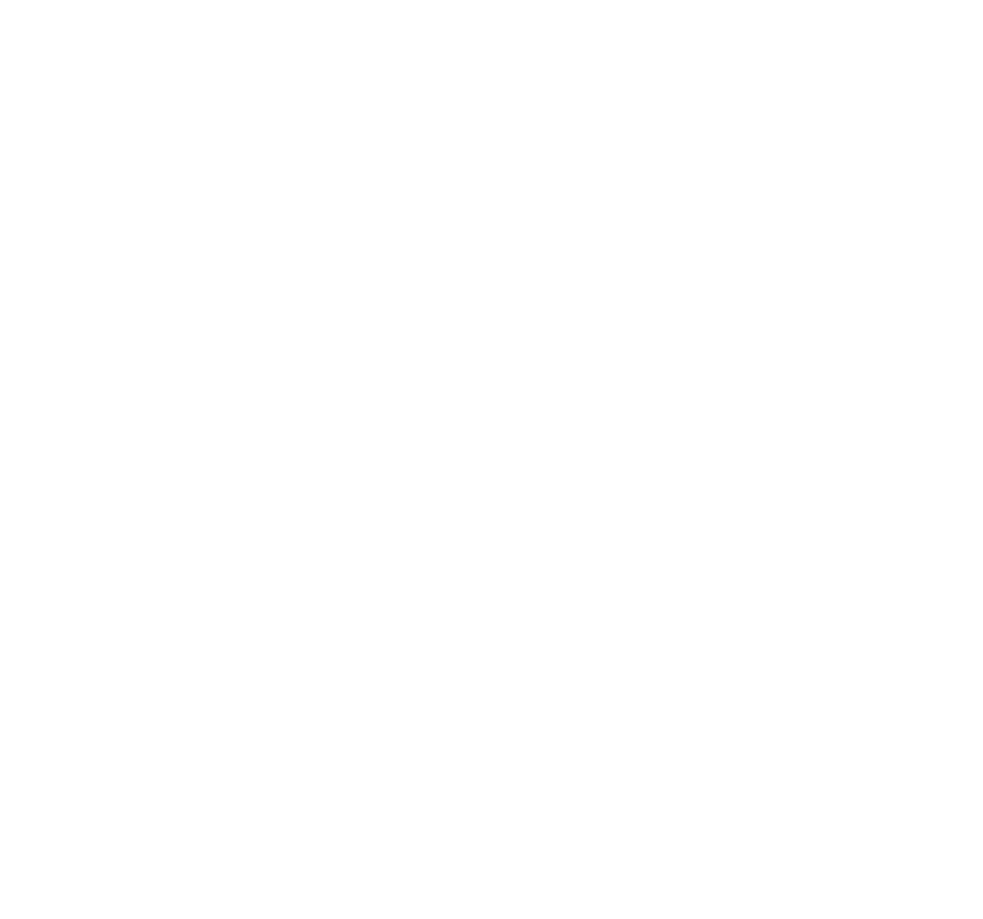
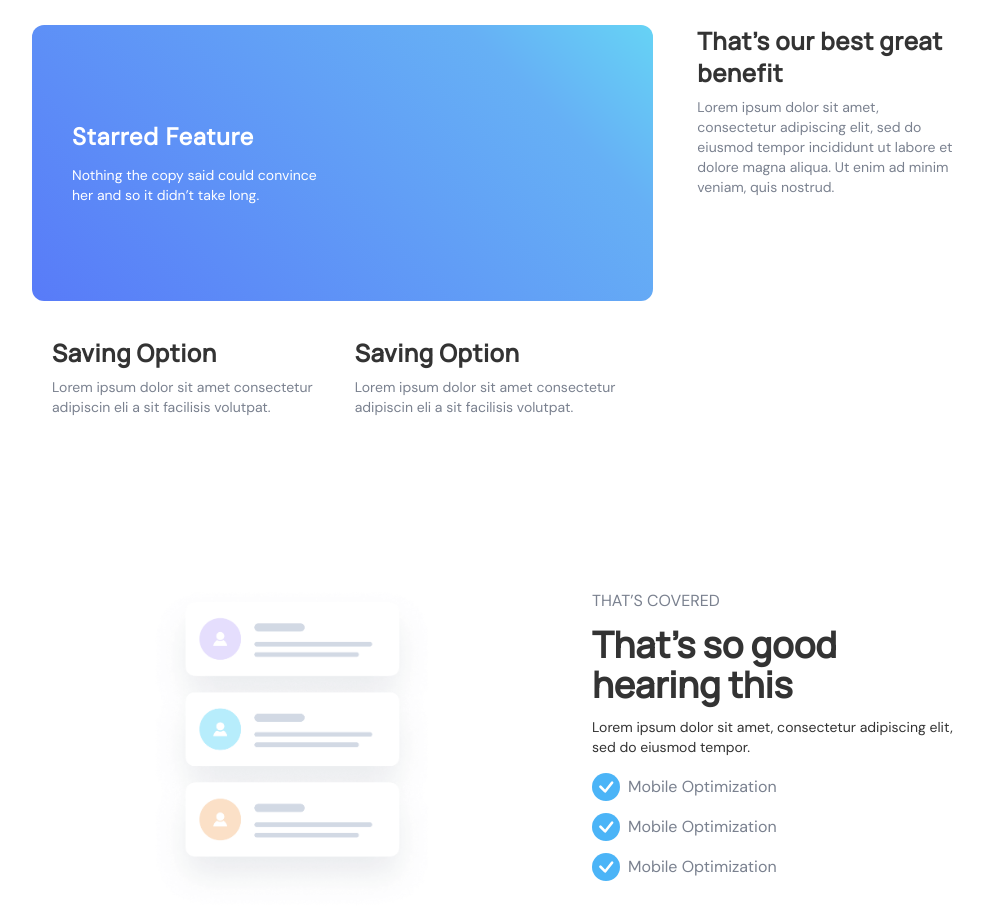
Before and after one commit to SushanGhimire/asmi-website, a React (Create React App) app: page / in a window 1280 px wide. Shown: the part 1254-2173 px from the top of the page, without its empty margins (136-1119 px from the left). Before the commit the page ends 1179 px from the top, so only its background shows below. Built offline with nearby package versions, Linux system fonts and the light colour scheme.

Commit message:
hearing and powerful page added

```diff
--- a/src/assets/css/style.css
+++ b/src/assets/css/style.css
@@ -15,3 +15,8 @@
   /* .max-width{
     max-width: 1000px
 } */
+
+.gradient{
+  background-image: linear-gradient(
+45deg, #587bf8, #66b0f5 79%, #66d3f5);
+}
--- a/src/components/common/TitleDesCard.jsx
+++ b/src/components/common/TitleDesCard.jsx
@@ -28,7 +28,7 @@
         className="text-darkGray text-sm text-center md:text-left md:w-96"
         data-aos="fade-up"
         data-aos-duration="1000"
-        data-aos-delay="600"
+        data-aos-delay="500"
       >
         {des}
       </p>
--- a/src/components/website/home/Home.jsx
+++ b/src/components/website/home/Home.jsx
@@ -1,7 +1,9 @@
 import React from "react";
 import Feature from "./integrate/Feature";
 import Frontpage from "./integrate/Frontpage";
+import Hearing from "./integrate/Hearing";
 import OurBest from "./integrate/OurBest";
+import PowerfulFeature from "./integrate/PowerfulFeature";
 
 function Home() {
   return (
@@ -9,6 +11,8 @@
       <Frontpage />
       <Feature />
       <OurBest />
+      <PowerfulFeature />
+      <Hearing />
     </div>
   );
 }
--- /dev/null
+++ b/src/components/website/home/integrate/Hearing.jsx
@@ -0,0 +1,85 @@
+import React, { useEffect } from "react";
+import AOS from "aos";
+import TitleDesCard from "../../../common/TitleDesCard";
+import best from "../../../../assets/images/best.png";
+
+function Hearing() {
+  useEffect(() => {
+    AOS.init();
+  }, []);
+  return (
+    <div className="max-width relative my-20">
+      <div className=" md:flex items-center md:space-x-10">
+        <div
+          className="flex-1"
+          data-aos="zoom-in-left"
+          data-aos-duration="1000"
+          data-aos-delay="500"
+        >
+          <img src={best} className="w-72 mx-auto" alt="" />
+        </div>
+        <div>
+          <TitleDesCard
+            head="THAT’S COVERED"
+            title="That’s so good hearing this"
+            des="Lorem ipsum dolor sit amet, consectetur adipiscing elit, sed do eiusmod tempor."
+          />
+          <ul
+            className="mt-4 space-y-3"
+            data-aos="fade-up"
+            data-aos-duration="1000"
+            data-aos-delay="600"
+          >
+            <li className="flex items-center space-x-2">
+              <span className="text-white bg-skyBlue rounded-full">
+                <svg
+                  xmlns="http://www.w3.org/2000/svg"
+                  fill="currentColor"
+                  class="bi bi-check h-7 w-7"
+                  viewBox="0 0 16 16"
+                >
+                  <path d="M10.97 4.97a.75.75 0 0 1 1.07 1.05l-3.99 4.99a.75.75 0 0 1-1.08.02L4.324 8.384a.75.75 0 1 1 1.06-1.06l2.094 2.093 3.473-4.425a.267.267 0 0 1 .02-.022z" />
+                </svg>
+              </span>
+              <span className="text-light text-paragraph">
+                Mobile Optimization
+              </span>
+            </li>
+            <li className="flex items-center space-x-2">
+              <span className="text-white bg-skyBlue rounded-full">
+                <svg
+                  xmlns="http://www.w3.org/2000/svg"
+                  fill="currentColor"
+                  class="bi bi-check h-7 w-7"
+                  viewBox="0 0 16 16"
+                >
+                  <path d="M10.97 4.97a.75.75 0 0 1 1.07 1.05l-3.99 4.99a.75.75 0 0 1-1.08.02L4.324 8.384a.75.75 0 1 1 1.06-1.06l2.094 2.093 3.473-4.425a.267.267 0 0 1 .02-.022z" />
+                </svg>
+              </span>
+              <span className="text-light text-paragraph">
+                Mobile Optimization
+              </span>
+            </li>
+            <li className="flex items-center space-x-2">
+              <span className="text-white bg-skyBlue rounded-full">
+                <svg
+                  xmlns="http://www.w3.org/2000/svg"
+                  fill="currentColor"
+                  class="bi bi-check h-7 w-7"
+                  viewBox="0 0 16 16"
+                >
+                  <path d="M10.97 4.97a.75.75 0 0 1 1.07 1.05l-3.99 4.99a.75.75 0 0 1-1.08.02L4.324 8.384a.75.75 0 1 1 1.06-1.06l2.094 2.093 3.473-4.425a.267.267 0 0 1 .02-.022z" />
+                </svg>
+              </span>
+              <span className="text-light text-paragraph">
+                Mobile Optimization
+              </span>
+            </li>
+          </ul>
+        </div>
+      </div>
+    </div>
+  );
+}
+
+export default Hearing;
--- /dev/null
+++ b/src/components/website/home/integrate/PowerfulFeature.jsx
@@ -0,0 +1,83 @@
+import React, { useEffect } from "react";
+import AOS from "aos";
+function PowerfulFeature() {
+  useEffect(() => {
+    AOS.init();
+  }, []);
+  return (
+    <div className="max-width my-10">
+      <div
+        className="text-3xl md:text-4xl text-darkGray font-black mb-5 tracking-wide"
+        data-aos="fade-up"
+        data-aos-duration="1000"
+        data-aos-delay="400"
+      >
+        Powerful Features
+      </div>
+      <div className="grid grid-cols-1 sm:grid-cols-2 lg:grid-cols-3 gap-6">
+        <div
+          className="sm:col-span-2 space-y-4"
+          data-aos="zoom-in"
+          data-aos-duration="1000"
+          data-aos-delay="500"
+        >
+          <div className="gradient px-10 py-24 rounded-xl">
+            <div className="text-white sm:w-64 space-y-3">
+              <div className="text-2xl font-black tracking-wide text-center sm:text-left">
+                Starred Feature
+              </div>
+              <p className="text-sm text-center sm:text-left">
+                Nothing the copy said could convince her and so it didn’t take
+                long.
+              </p>
+            </div>
+          </div>
+          <div
+            className="grid sm:grid-cols-2 gap-6 p-5"
+            data-aos="zoom-in"
+            data-aos-duration="1000"
+            data-aos-delay="500"
+          >
+            <div className="flex flex-col space-y-2">
+              <span className="text-2xl font-black tracking-wide font-manrope text-darkGray">
+                Saving Option
+              </span>
+              <span className="text-sm text-paragraph">
+                Lorem ipsum dolor sit amet consectetur adipiscin eli a sit
+                facilisis volutpat.
+              </span>
+            </div>
+            <div className="flex flex-col space-y-2">
+              <span className="text-2xl font-black tracking-wide font-manrope text-darkGray">
+                Saving Option
+              </span>
+              <span className="text-sm text-paragraph">
+                Lorem ipsum dolor sit amet consectetur adipiscin eli a sit
+                facilisis volutpat.
+              </span>
+            </div>
+          </div>
+        </div>
+        <div
+          className="px-5"
+          data-aos="zoom-in"
+          data-aos-duration="1000"
+          data-aos-delay="500"
+        >
+          <div className="flex flex-col space-y-2">
+            <span className="text-2xl font-black tracking-wide font-manrope text-darkGray">
+              That’s our best great benefit
+            </span>
+            <span className="text-sm text-paragraph">
+              Lorem ipsum dolor sit amet, consectetur adipiscing elit, sed do
+              eiusmod tempor incididunt ut labore et dolore magna aliqua. Ut
+              enim ad minim veniam, quis nostrud.
+            </span>
+          </div>
+        </div>
+      </div>
+    </div>
+  );
+}
+
+export default PowerfulFeature;
```
